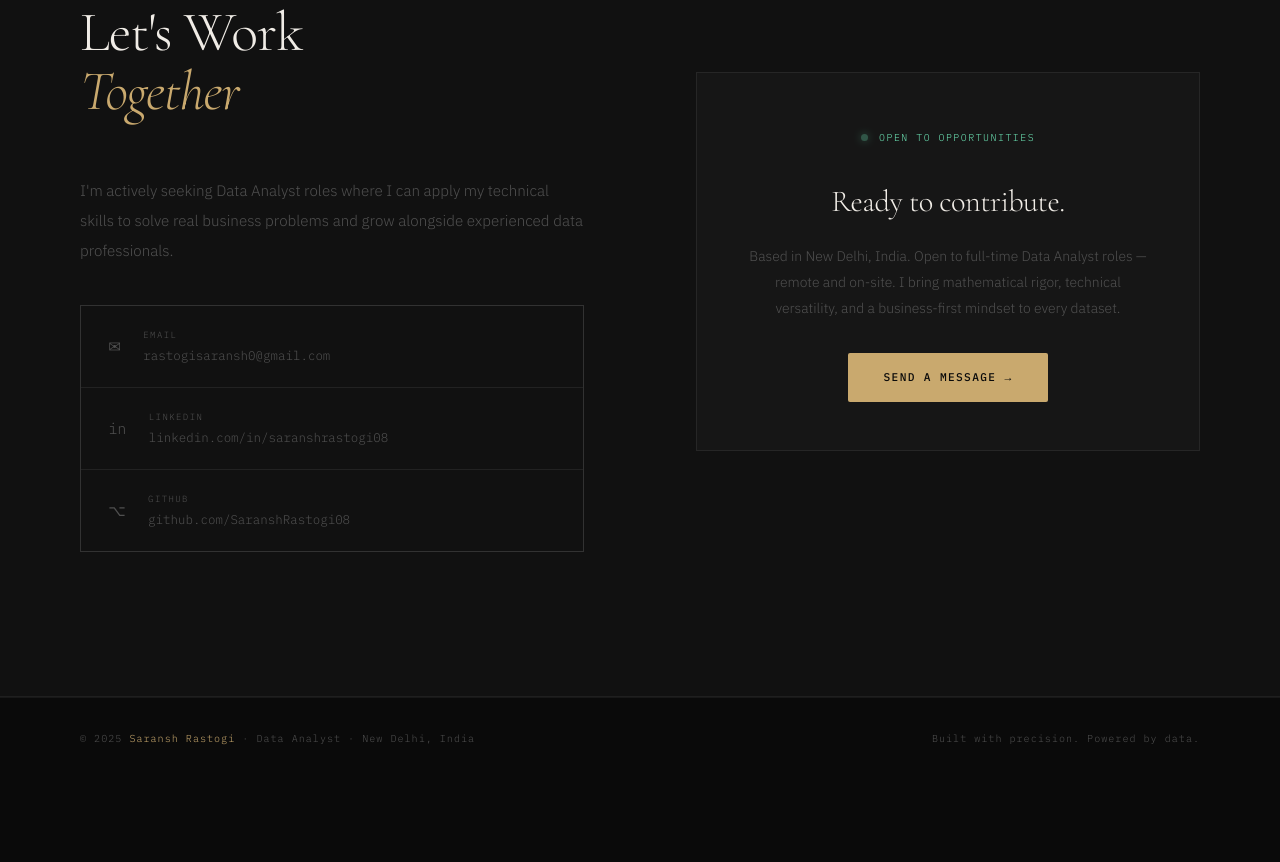
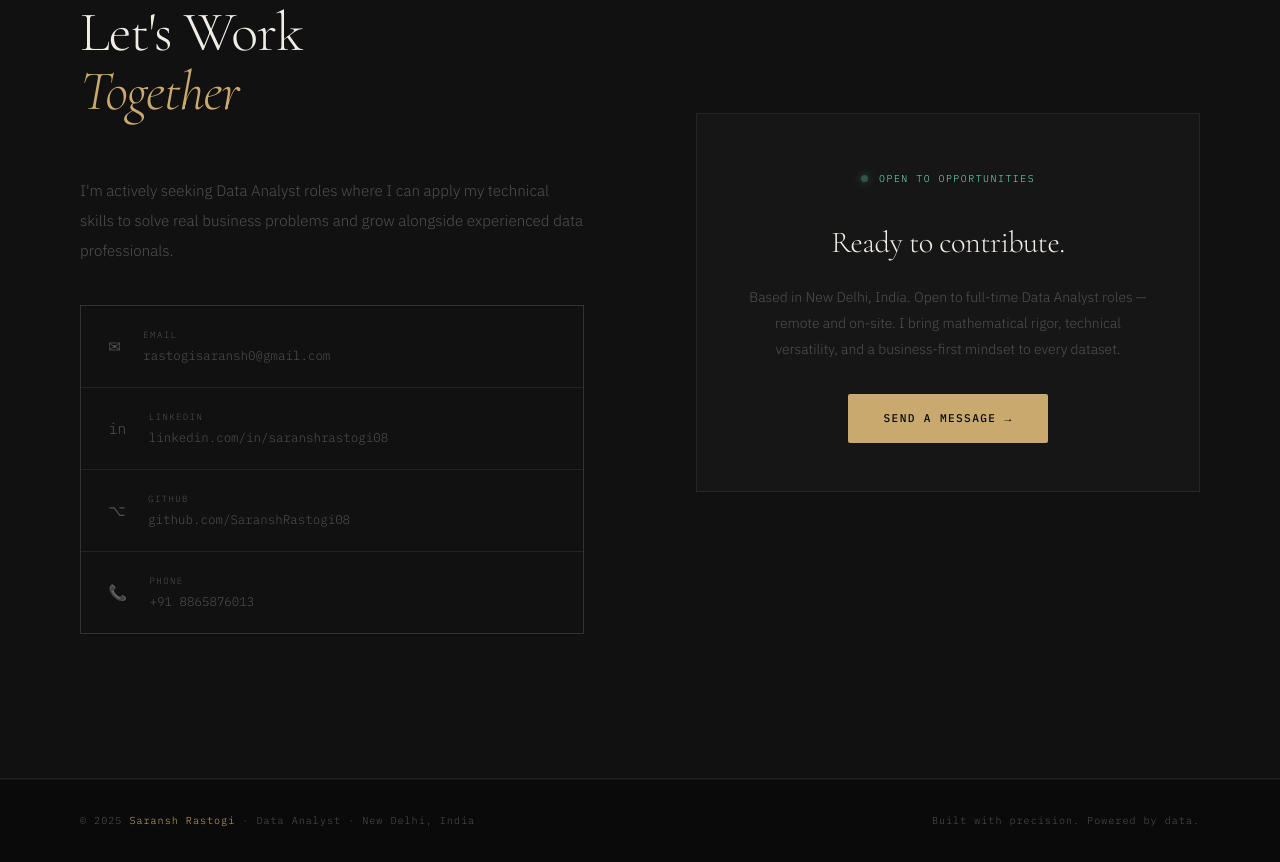
Before and after one commit to SaranshRastogi08/saranshrastogi.github.io, a plain HTML site: page index.html in a window 1280 px wide. Shown: the part 7988-8850 px from the top of the page. Before the commit the page ends 8768 px from the top, so only its background shows below. Drawn offline with nearby package versions, Linux system fonts and the light colour scheme.

Commit message:
Update index.html

```diff
--- a/index.html
+++ b/index.html
@@ -960,6 +960,13 @@
               <span class="c-link-val">github.com/SaranshRastogi08</span>
             </div>
           </a>
+          <a href="tel:+918865876013" class="c-link">
+            <span class="c-link-icon">📞</span>
+            <div class="c-link-wrap">
+              <span class="c-link-label">Phone</span>
+              <span class="c-link-val">+91 8865876013</span>
+            </div>
+          </a>
         </div>
       </div>
       <div class="avail-box reveal">
```
